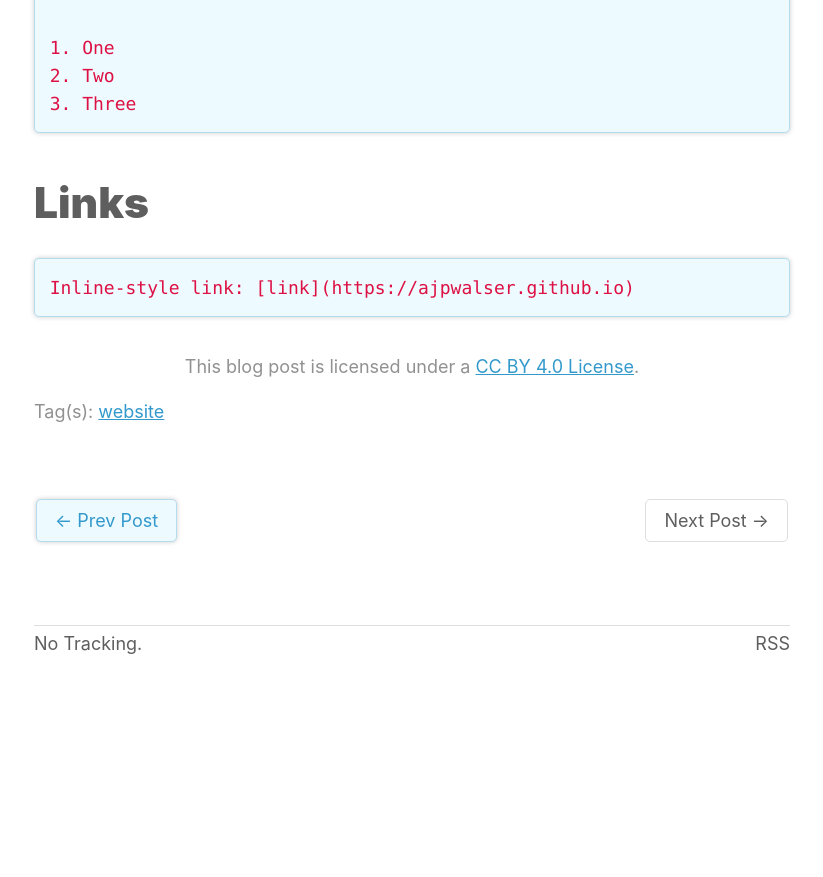
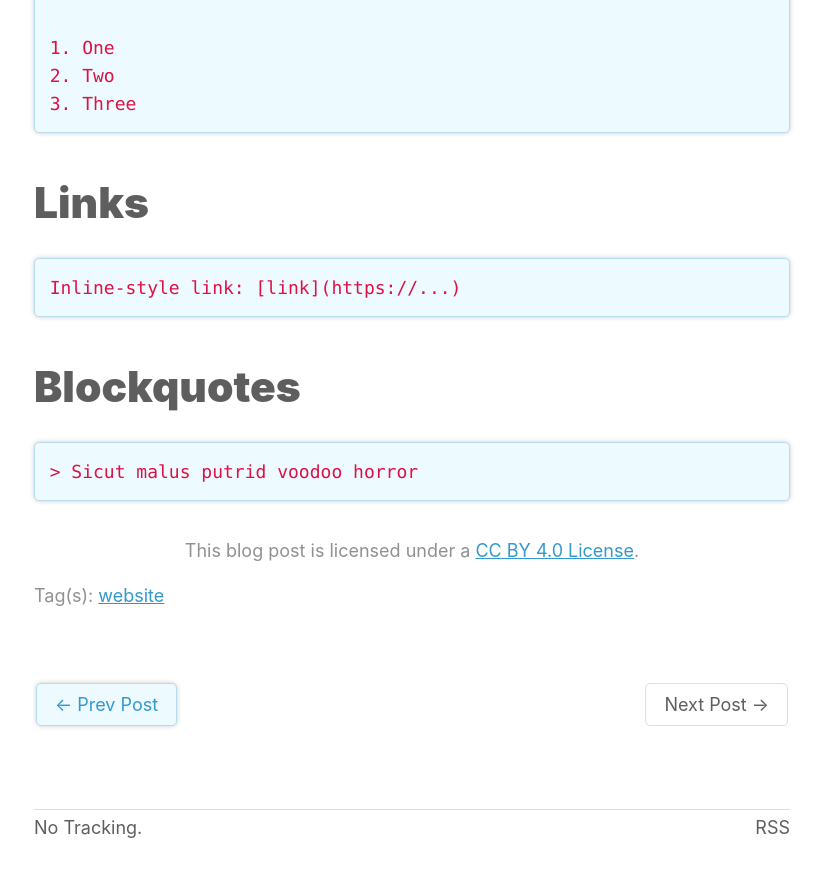
Before and after one commit to ajpwalser/ajpwalser.github.io, a Jekyll site: the page built from _posts/2021-06-24-markdown-syntax-guide.md, in a window 1280 px wide and 900 px high, scrolled down 1412 px. Shown: the top 877 px of the window, without its empty margins (228-1051 px from the left). Built offline with Jekyll 4.4.1, drawn with Linux system fonts in a browser that asks for light colours; some web fonts are replaced; before the commit the page ends 2128 px from its top, so only the background shows below that.

Commit message:
Update 2021-06-24-markdown-syntax-guide.md

````diff
--- a/_posts/2021-06-24-markdown-syntax-guide.md
+++ b/_posts/2021-06-24-markdown-syntax-guide.md
@@ -52,5 +52,11 @@ Ordered:
 ### Links
 
 ```
-Inline-style link: [link](https://ajpwalser.github.io)
+Inline-style link: [link](https://...)
 ```
+
+### Blockquotes
+
+```
+> Sicut malus putrid voodoo horror
+```
````
